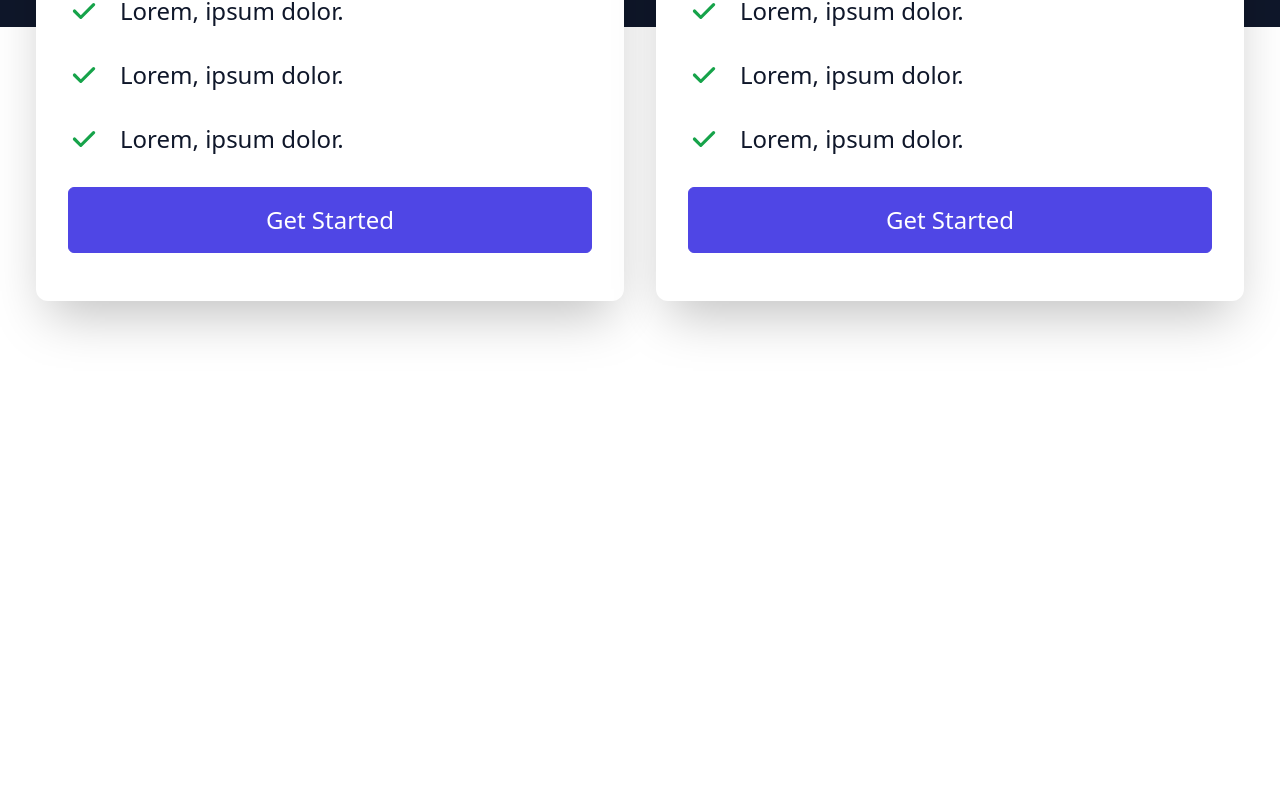
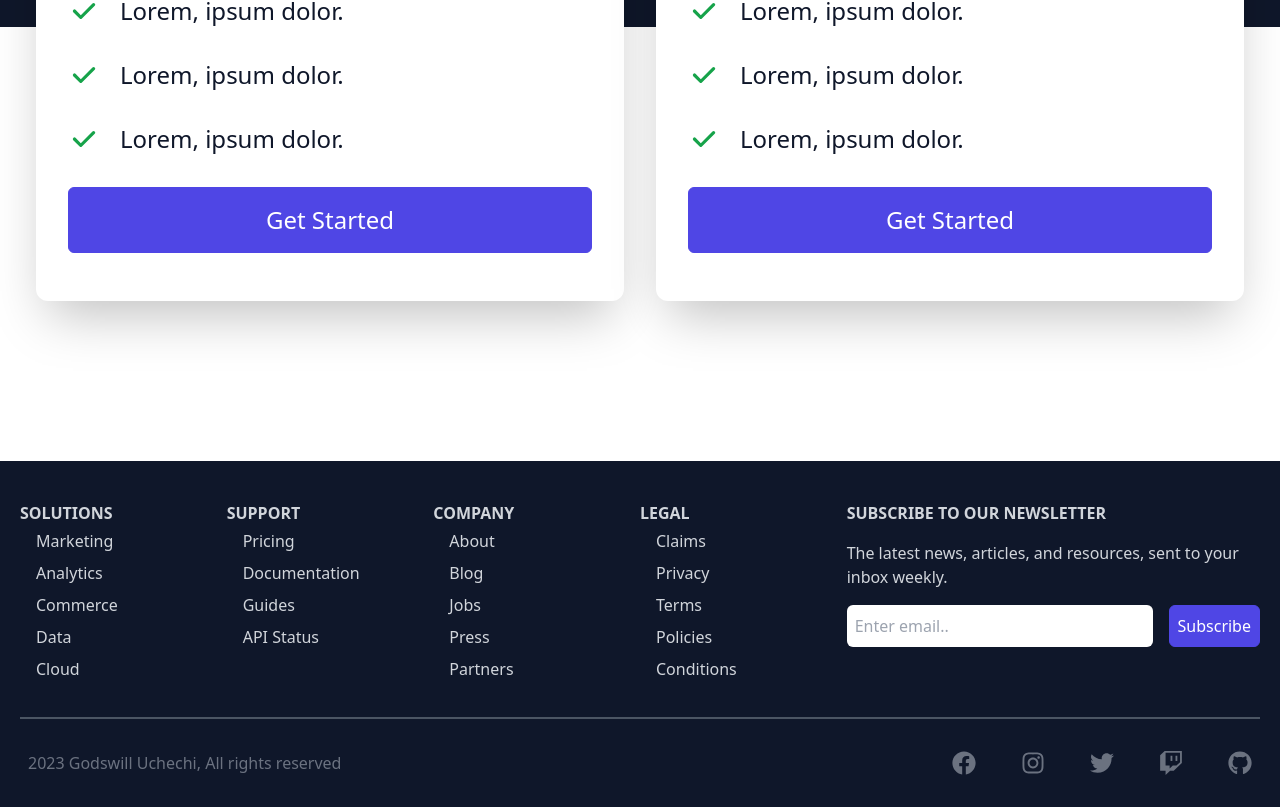
Before and after one commit to GUchechi/Content_Management_Frontend_App, a React (Create React App) app: page / in a window 1280 px wide. Shown: the part 3823-4630 px from the top of the page. Before the commit the page ends 4284 px from the top, so only its background shows below. Built offline with nearby package versions, Linux system fonts and the light colour scheme; the HTML template or start-up script is replaced by a standard one.

Commit message:
footer component

```diff
--- a/src/App.js
+++ b/src/App.js
@@ -1,6 +1,7 @@
 import About from "./About";
 import AllinOne from "./AllinOne";
 import "./App.css";
+import Footer from "./Footer";
 import Hero from "./Hero";
 import Navbar from "./Navbar";
 import Pricing from "./Pricing";
@@ -15,6 +16,7 @@
       <Support />
       <AllinOne />
       <Pricing />
+      <Footer />
     </div>
   );
 }
--- a/src/Footer.jsx
+++ b/src/Footer.jsx
@@ -1,10 +1,83 @@
-
-import React from 'react'
+import React from "react";
+import {
+  FaFacebook,
+  FaGithub,
+  FaInstagram,
+  FaTwitter,
+  FaTwitch,
+} from "react-icons/fa";
 
 const Footer = () => {
   return (
-    <div>Footer</div>
-  )
-}
+    <div className="w-full mt-24 bg-slate-900 text-gray-300 py-y px-2">
+      <div className="max-w-[1240px] mx-auto grid grid-cols-2 md:grid-cols-6 border-b-2 border-gray-600 py-8">
+        <div>
+          <h6 className="font-bold uppercase pt-2">Solutions</h6>
+          <ul>
+            <li className="py-1">Marketing</li>
+            <li className="py-1">Analytics</li>
+            <li className="py-1">Commerce</li>
+            <li className="py-1">Data</li>
+            <li className="py-1">Cloud</li>
+          </ul>
+        </div>
+        <div>
+          <h6 className="font-bold uppercase pt-2">Support</h6>
+          <ul>
+            <li className="py-1">Pricing</li>
+            <li className="py-1">Documentation</li>
+            <li className="py-1">Guides</li>
+            <li className="py-1">API Status</li>
+          </ul>
+        </div>
+        <div>
+          <h6 className="font-bold uppercase pt-2">Company</h6>
+          <ul>
+            <li className="py-1">About</li>
+            <li className="py-1">Blog</li>
+            <li className="py-1">Jobs</li>
+            <li className="py-1">Press</li>
+            <li className="py-1">Partners</li>
+          </ul>
+        </div>
+        <div>
+          <h6 className="font-bold uppercase pt-2">Legal</h6>
+          <ul>
+            <li className="py-1">Claims</li>
+            <li className="py-1">Privacy</li>
+            <li className="py-1">Terms</li>
+            <li className="py-1">Policies</li>
+            <li className="py-1">Conditions</li>
+          </ul>
+        </div>
+        <div className="col-span-2 pt-8 md:pt-2">
+          <p className="font-bold uppercase">Subscribe to our newsletter</p>
+          <p className="py-4">
+            The latest news, articles, and resources, sent to your inbox weekly.
+          </p>
+          <form className="flex flex-col sm:flex-row">
+            <input
+              className="w-full p-2 mr-4 rounded-md mb-4"
+              type="email"
+              placeholder="Enter email.."
+            />
+            <button className="p-2 mb-4">Subscribe</button>
+          </form>
+        </div>
+      </div>
 
-export default Footer
+      <div className="flex flex-col max-w-[1240px] px-2 py-4 mx-auto justify-between sm:flex-row text-center text-gray-500">
+        <p className="py-4">2023 Godswill Uchechi, All rights reserved</p>
+        <div className="flex justify-between sm:w-[300px] pt-4 text-2xl">
+          <FaFacebook />
+          <FaInstagram />
+          <FaTwitter />
+          <FaTwitch />
+          <FaGithub />
+        </div>
+      </div>
+    </div>
+  );
+};
+
+export default Footer;
```
